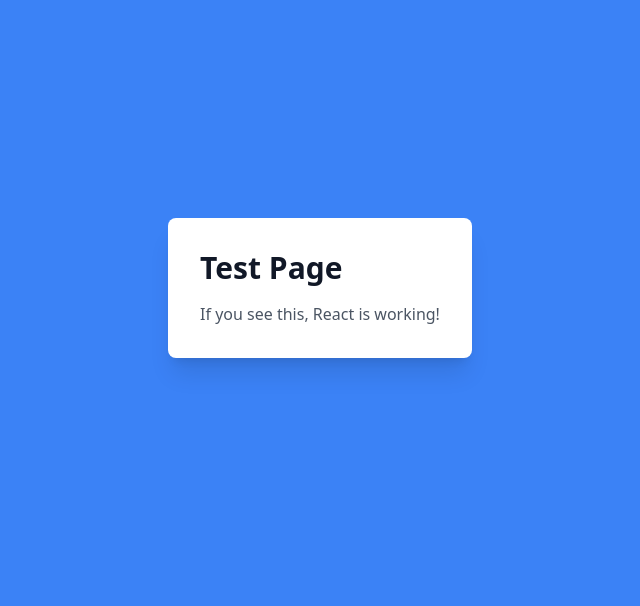
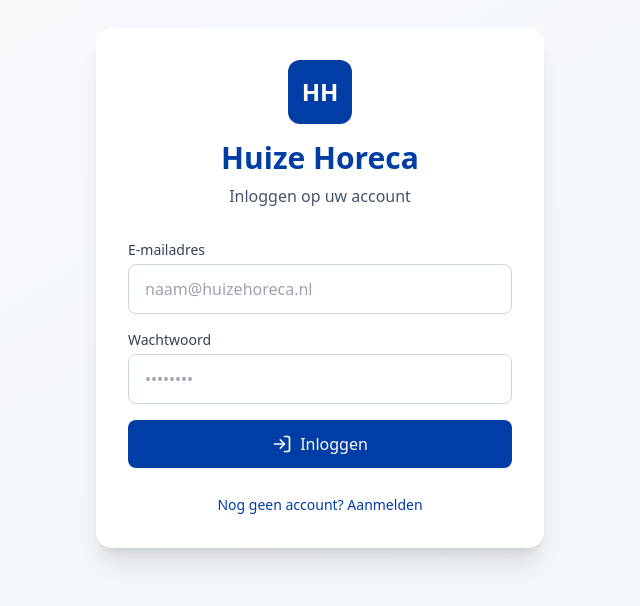
Before and after one commit to Dirkhenze/Huize-Horeca-CRM, a React (Vite) app: page / in a window 1280 px wide. Shown: the part 112-718 px from the top of the page, without its empty margins (320-960 px from the left). Built offline with nearby package versions, Linux system fonts and the light colour scheme; no server answers; the HTML template or start-up script is replaced by a standard one.

Commit message:
Updated App.tsx

```diff
--- a/src/App.tsx
+++ b/src/App.tsx
@@ -1,12 +1,42 @@
+import { useState } from 'react';
+import { HuizeDashboard } from './components/HuizeDashboard';
+import { Auth } from './components/Auth';
+
 function App() {
-  return (
-    <div className="min-h-screen bg-blue-500 flex items-center justify-center">
-      <div className="bg-white p-8 rounded-lg shadow-xl">
-        <h1 className="text-3xl font-bold text-gray-900 mb-4">Test Page</h1>
-        <p className="text-gray-600">If you see this, React is working!</p>
+  const [isAuthenticated, setIsAuthenticated] = useState(false);
+  const [isLoading, setIsLoading] = useState(false);
+
+  const handleLogin = () => {
+    setIsLoading(true);
+    // Simulate login
+    setTimeout(() => {
+      setIsAuthenticated(true);
+      setIsLoading(false);
+    }, 500);
+  };
+
+  const handleLogout = () => {
+    setIsAuthenticated(false);
+  };
+
+  if (isLoading) {
+    return (
+      <div className="min-h-screen bg-slate-50 flex items-center justify-center">
+        <div className="flex flex-col items-center gap-3">
+          <div className="w-16 h-16 rounded-xl flex items-center justify-center bg-gradient-to-br from-blue-600 to-blue-700">
+            <span className="text-2xl font-bold text-white">HH</span>
+          </div>
+          <div className="text-slate-600">Laden...</div>
+        </div>
       </div>
-    </div>
-  );
+    );
+  }
+
+  if (!isAuthenticated) {
+    return <Auth onLogin={handleLogin} />;
+  }
+
+  return <HuizeDashboard onLogout={handleLogout} />;
 }
 
 export default App;
--- a/src/components/Auth.tsx
+++ b/src/components/Auth.tsx
@@ -1,31 +1,30 @@
-import React, { useState } from 'react';
-import { useAuth } from '../contexts/AuthContext';
+import { useState } from 'react';
 import { LogIn, UserPlus } from 'lucide-react';
 
-export function Auth() {
+interface AuthProps {
+  onLogin: () => void;
+}
+
+export function Auth({ onLogin }: AuthProps) {
   const [isSignUp, setIsSignUp] = useState(false);
   const [email, setEmail] = useState('');
   const [password, setPassword] = useState('');
   const [error, setError] = useState('');
   const [loading, setLoading] = useState(false);
-  const { signIn, signUp } = useAuth();
 
   const handleSubmit = async (e: React.FormEvent) => {
     e.preventDefault();
     setError('');
     setLoading(true);
 
-    try {
-      if (isSignUp) {
-        await signUp(email, password);
+    setTimeout(() => {
+      if (email && password) {
+        onLogin();
       } else {
-        await signIn(email, password);
+        setError('Vul email en wachtwoord in');
       }
-    } catch (err: any) {
-      setError(err.message || 'Er is een fout opgetreden');
-    } finally {
       setLoading(false);
-    }
+    }, 500);
   };
 
   return (
--- a/src/components/HuizeDashboard.tsx
+++ b/src/components/HuizeDashboard.tsx
@@ -1,4 +1,4 @@
-import React, { useState } from 'react';
+import { useState } from 'react';
 import { NavCategory } from '../lib/types';
 import { TopBar } from './layout/TopBar';
 import { Sidebar } from './layout/Sidebar';
@@ -29,7 +29,11 @@ import { TopKansen } from './pages/trendz/TopKansen';
 import { Contacten } from './pages/contacten/Contacten';
 import { Instellingen } from './pages/settings/Instellingen';
 
-export function HuizeDashboard() {
+interface HuizeDashboardProps {
+  onLogout: () => void;
+}
+
+export function HuizeDashboard({ onLogout }: HuizeDashboardProps) {
   const [activeCategory, setActiveCategory] = useState<NavCategory>('sales');
   const [activePage, setActivePage] = useState('offertes');
   const [menuOpen, setMenuOpen] = useState(false);
@@ -140,6 +144,7 @@ export function HuizeDashboard() {
         isOpen={menuOpen}
         onClose={() => setMenuOpen(false)}
         onNavigate={handlePageChange}
+        onLogout={onLogout}
       />
 
       <main className="ml-64 mt-16 p-8">
--- a/src/components/layout/UserMenu.tsx
+++ b/src/components/layout/UserMenu.tsx
@@ -1,11 +1,10 @@
-import React from 'react';
 import { X, Users, Building2, Settings, LogOut } from 'lucide-react';
-import { useAuth } from '../../contexts/AuthContext';
 
 interface UserMenuProps {
   isOpen: boolean;
   onClose: () => void;
   onNavigate: (page: string) => void;
+  onLogout: () => void;
 }
 
 const menuItems = [
@@ -14,16 +13,14 @@ const menuItems = [
   { id: 'instellingen', label: 'Instellingen', icon: Settings },
 ];
 
-export function UserMenu({ isOpen, onClose, onNavigate }: UserMenuProps) {
-  const { user, signOut } = useAuth();
-
+export function UserMenu({ isOpen, onClose, onNavigate, onLogout }: UserMenuProps) {
   const handleNavigate = (page: string) => {
     onNavigate(page);
     onClose();
   };
 
-  const handleSignOut = async () => {
-    await signOut();
+  const handleSignOut = () => {
+    onLogout();
     onClose();
   };
 
@@ -46,7 +43,7 @@ export function UserMenu({ isOpen, onClose, onNavigate }: UserMenuProps) {
         <div className="p-4">
           <div className="mb-6 p-4 bg-slate-50 rounded-lg">
             <p className="text-sm text-slate-600">Ingelogd als</p>
-            <p className="font-medium text-slate-900">{user?.email}</p>
+            <p className="font-medium text-slate-900">demo@huizehoreca.nl</p>
           </div>
 
           <nav className="space-y-1">
```
